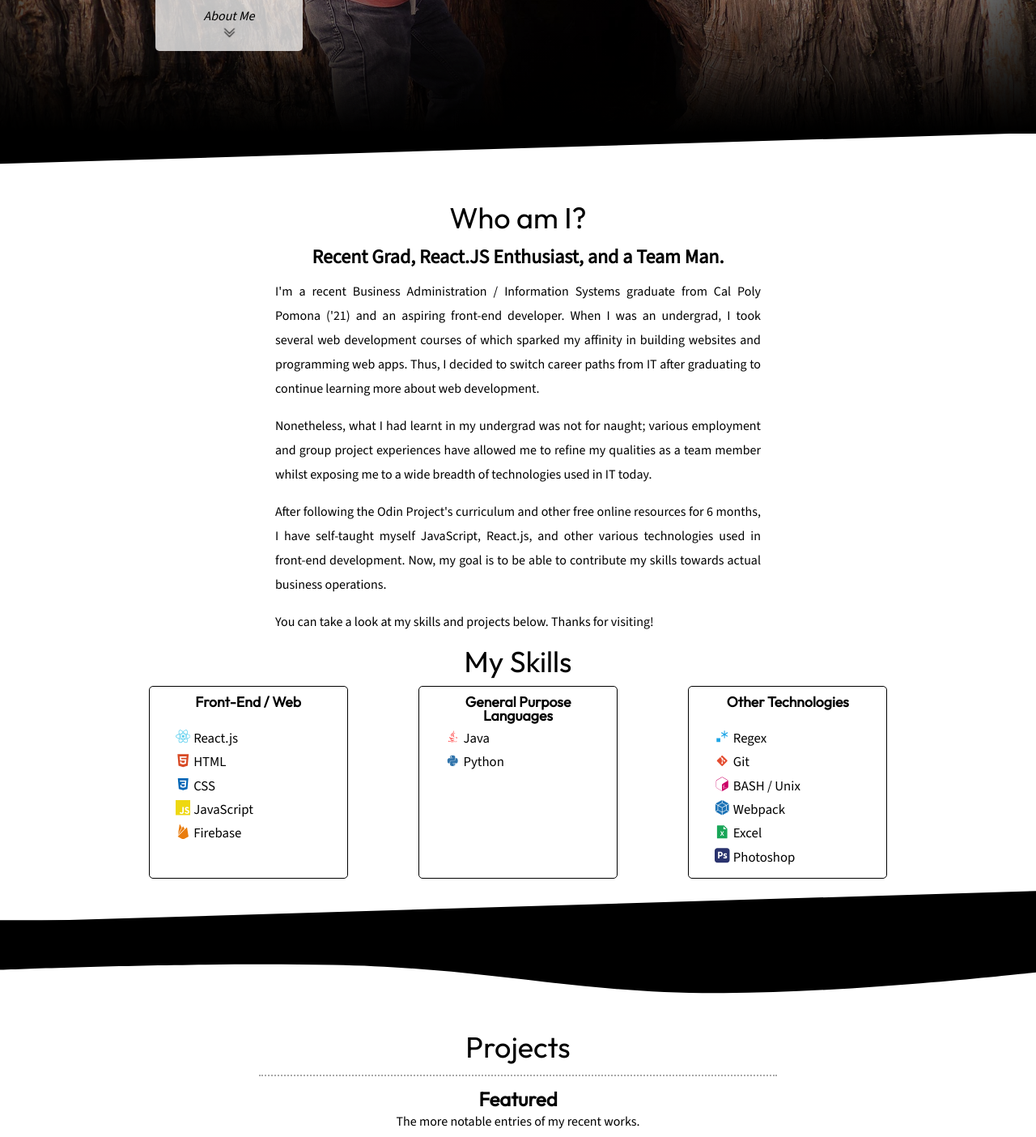
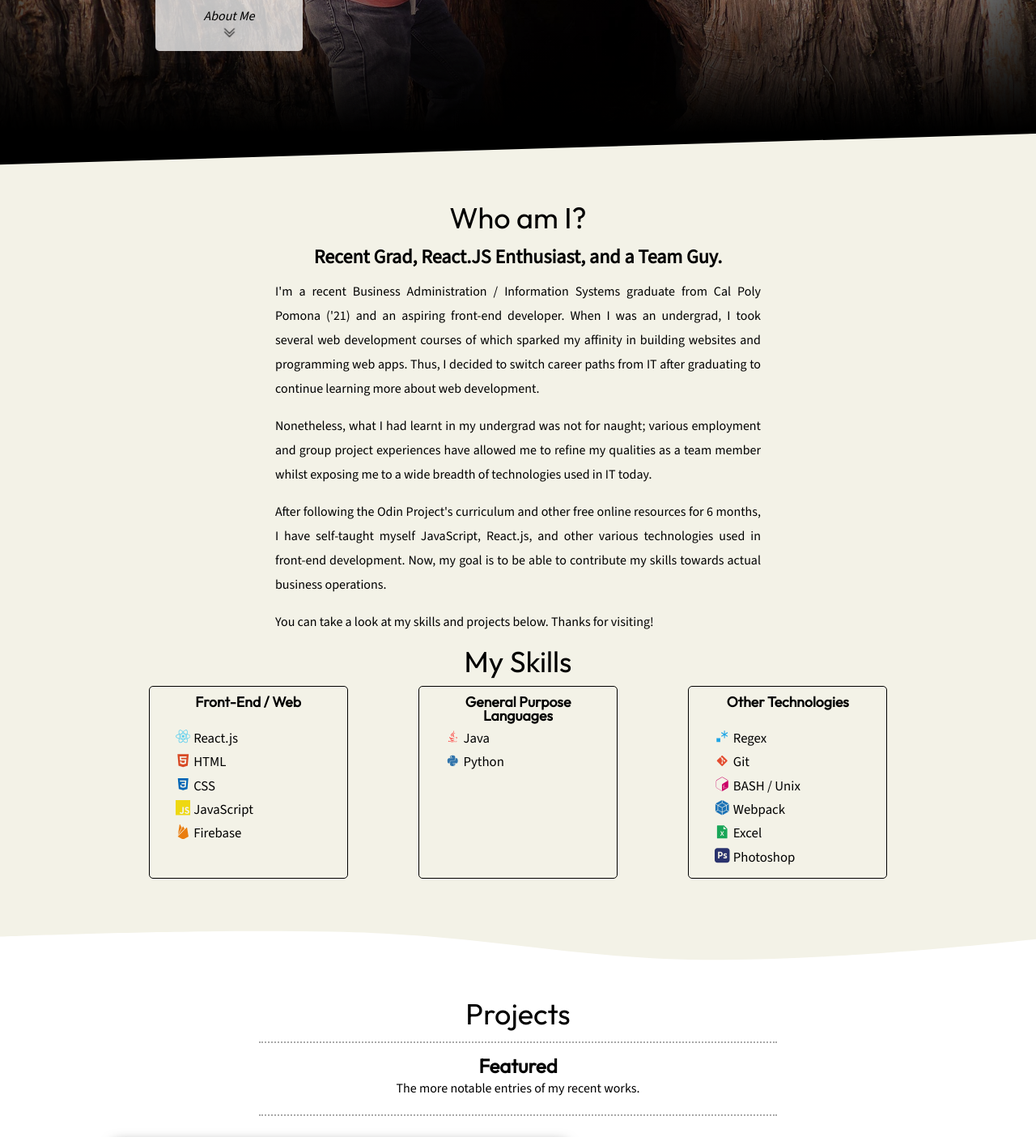
Before and after one commit to Datrinon/portfolio, a React (Create React App) app: page / in a window 1280 px wide. Shown: the part 565-1969 px from the top of the page at 81% size. Built offline with nearby package versions, Linux system fonts and the light colour scheme.

Commit message:
Add colors for about + skills section

```diff
--- a/src/components/App.js
+++ b/src/components/App.js
@@ -90,19 +90,18 @@ function App() {
 
       <A.Page className="page-container" darkMode={darkMode}>
         <Header setDarkMode={setDarkMode}/>
-        <main role="main">
-          <div id="landing" ref={landingRef}>
+        <A.Main role="main">
+          <div id="landing" className="landing" ref={landingRef}>
             <Landing />
-            <A.FooterTriangle src={triangle}/>
+            {/* <A.FooterTriangle src={triangle}/> */}
           </div>
-          <div id="about" className="page-section">
+          <div id="about" className="about page-section">
+            <A.DividingShape
+              src={triangle}
+              />
             <About />
-            {/* <A.DividingShape
-              src={triangle}
-              $rot={"rotateX(180deg)"}
-              /> */}
           </div>
-          <div id="skills" className="page-section">
+          <div id="skills" className="skills page-section">
             {/* <A.DividingShape
               src={triangle}
               $rot={"rotateY(180deg)"}
@@ -117,13 +116,14 @@ function App() {
               src={polygon}
               $rot={"rotateX(180deg)"}
               /> */}
-            <A.DividingShape
+            {/* <A.DividingShape
               src={triangle}
               $rot={"rotate(180deg)"}
-              />
+              /> */}
           </div>
-          <div id="projects" className="page-section">
-            <A.DividingShape
+          <div id="projects" className="projects page-section">
+          <A.DividingShape
+              className="heading-divider"
               src={wave}
               $rot={"rotate(180deg)"}
               $bot={"5px"}
@@ -137,7 +137,7 @@ function App() {
 
             <Resume />
           </div>
-        </main>
+        </A.Main>
         <footer id="contact" className="page-section" ref={footerRef}>
           <Contact />
         </footer>
--- a/src/components/Content/About.js
+++ b/src/components/Content/About.js
@@ -66,7 +66,7 @@ function About() {
           <A.AboutMeFact className="fact-2" ms={1500}>
             React.JS Enthusiast</A.AboutMeFact>
           <A.AboutMeFact className="fact-3" ms={3400}>
-            a Team Man</A.AboutMeFact>
+            a Team Guy</A.AboutMeFact>
         </A.AboutMeFacts>
       </A.AboutHeader>
       <A.Bio className="bio">
--- a/src/components/Content/Projects/ProjectListing.js
+++ b/src/components/Content/Projects/ProjectListing.js
@@ -10,7 +10,11 @@ function ProjectListing({project, featured=false}) {
   return (
     <P.Project className={`project ${featured ? "featured" : "standard"}`}>
       <div className="image-wrapper">
-        <img className="image" src={project.photo} alt={`A screenshot from the primary view of the app ${project.name}.`}/>
+        <img
+          loading={featured ? "eager" : "lazy"}
+          className="image"
+          src={project.photo}
+          alt={`A screenshot from the primary view of the app ${project.name}.`}/>
       </div>
       <div className="desc">
         <div className="project-title-wrapper">
--- a/src/components/Content/Projects/styled/Projects.styled.js
+++ b/src/components/Content/Projects/styled/Projects.styled.js
@@ -2,8 +2,7 @@ import styled, { css } from 'styled-components'
 import { appear } from '../../../_styled/anim.styled';
 import { device } from '../../../_styled/breakpoints.styled'
 import { HEADING_SIZE } from '../../../_styled/sizes.styled'
-
-const boxShadow = "0px 5px 15px rgb(0 0 0 / 50%)";
+import { boxShadow } from './boxShadow';
 
 export const ProjectsContainer = styled.div`
   & .section-title {
--- /dev/null
+++ b/src/components/Content/Projects/styled/boxShadow.js
@@ -0,0 +1 @@
+export const boxShadow = "0px 5px 15px rgb(0 0 0 / 50%)";
--- a/src/components/_styled/App.styled.js
+++ b/src/components/_styled/App.styled.js
@@ -1,12 +1,25 @@
 import styled from "styled-components";
 import {ReactSVG} from 'react-svg';
 
-import { standard } from "./colors.styled";
+import { standard, palette } from "./colors.styled";
 import { appear } from "./anim.styled";
 
 export const Page = styled.div`
   background-color: ${props => props.darkMode ? standard.BLACK : "white"};
   color: ${props => props.darkMode ? "white" : "black"};
+`
+
+export const Main = styled.main`
+  display: flex;
+  flex-direction: column;
+
+  & .about, .skills, .skills .divider {
+    background-color: ${palette.marble};
+  }
+
+  & .projects .heading-divider {
+    fill: ${palette.marble};
+  }
 `
 
 export const FooterTriangle = styled(ReactSVG)`
@@ -16,7 +29,7 @@ export const FooterTriangle = styled(ReactSVG)`
 export const DividingShape = styled(ReactSVG)`
   position: relative;
   bottom: ${props => props.$bot};
-  left: ${props => props.$lef};
+  left: ${props => props.$left};
   transform: ${props => props.$rot ? props.$rot : `initial`};
 `
 
--- a/src/components/_styled/colors.styled.js
+++ b/src/components/_styled/colors.styled.js
@@ -5,11 +5,15 @@ export const standard = {
   ORANGE: "rgb(255, 128, 0)"
 }
 
+export const LIGHT_THEME = {
+  BG: standard.WHITE,
+  FG: standard.BLACK
+}
 
 export const palette = {
-  celadonBlue: "hsl(198, 61, 37)",
-  royalBlueDark: "hsl(221, 66, 24)",
-  pastelPink: "hsl(359,51,74)",
-  sunrayGold: "hsl(36, 87, 67)",
-  marble: "hsl(55, 35, 93)"
+  celadonBlue: "hsl(198, 61%, 37%)",
+  royalBlueDark: "hsl(221, 66%, 24%)",
+  pastelPink: "hsl(359,51%,74%)",
+  sunrayGold: "hsl(36, 87%, 67%)",
+  marble: "hsl(55, 35%, 93%)"
 }
```
